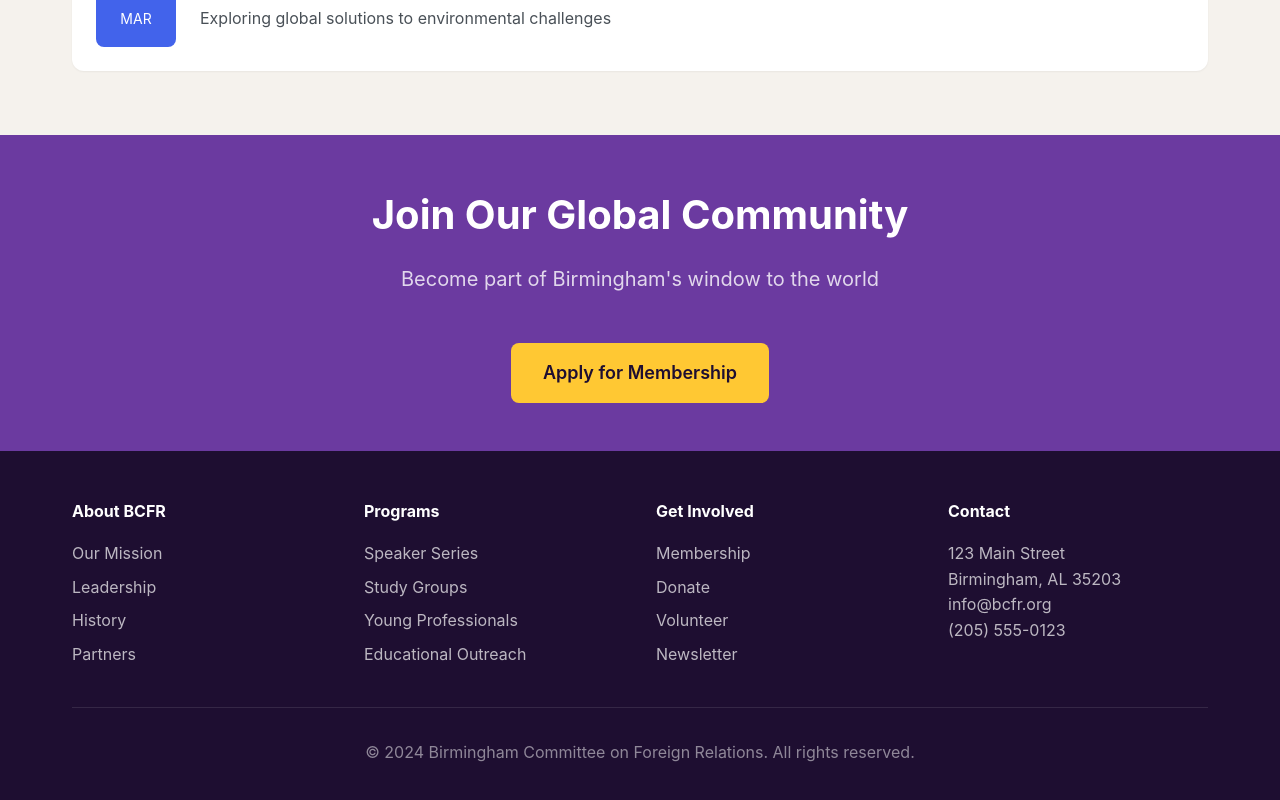
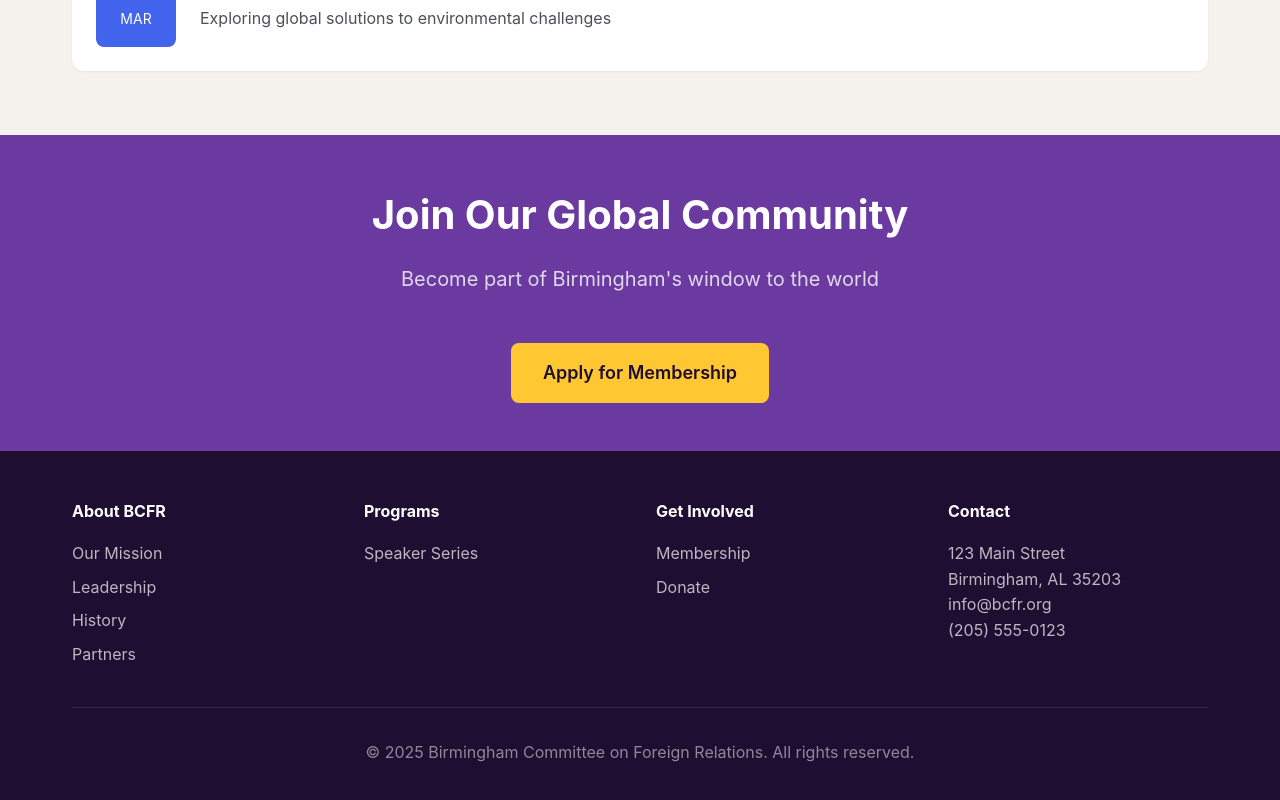
Before and after one commit to adilp/BCFR, a React (Vite) app in the folder apps/web/: page / in a window 1280 px wide. Shown: the part 1957-2757 px from the top of the page. Built offline with nearby package versions, Linux system fonts and the light colour scheme.

Commit message:
remove links from footer

```diff
--- a/apps/web/src/components/LandingPage.tsx
+++ b/apps/web/src/components/LandingPage.tsx
@@ -133,16 +133,11 @@ const LandingPage = () => {
             <div className="footer-section">
               <h4>Programs</h4>
               <a href="#" className="footer-link">Speaker Series</a>
-              <a href="#" className="footer-link">Study Groups</a>
-              <a href="#" className="footer-link">Young Professionals</a>
-              <a href="#" className="footer-link">Educational Outreach</a>
             </div>
             <div className="footer-section">
               <h4>Get Involved</h4>
               <a href="#" className="footer-link">Membership</a>
               <a href="#" className="footer-link">Donate</a>
-              <a href="#" className="footer-link">Volunteer</a>
-              <a href="#" className="footer-link">Newsletter</a>
             </div>
             <div className="footer-section">
               <h4>Contact</h4>
@@ -155,7 +150,7 @@ const LandingPage = () => {
             </div>
           </div>
           <div className="footer-bottom">
-            <p>&copy; 2024 Birmingham Committee on Foreign Relations. All rights reserved.</p>
+            <p>&copy; 2025 Birmingham Committee on Foreign Relations. All rights reserved.</p>
           </div>
         </div>
       </footer>
```
